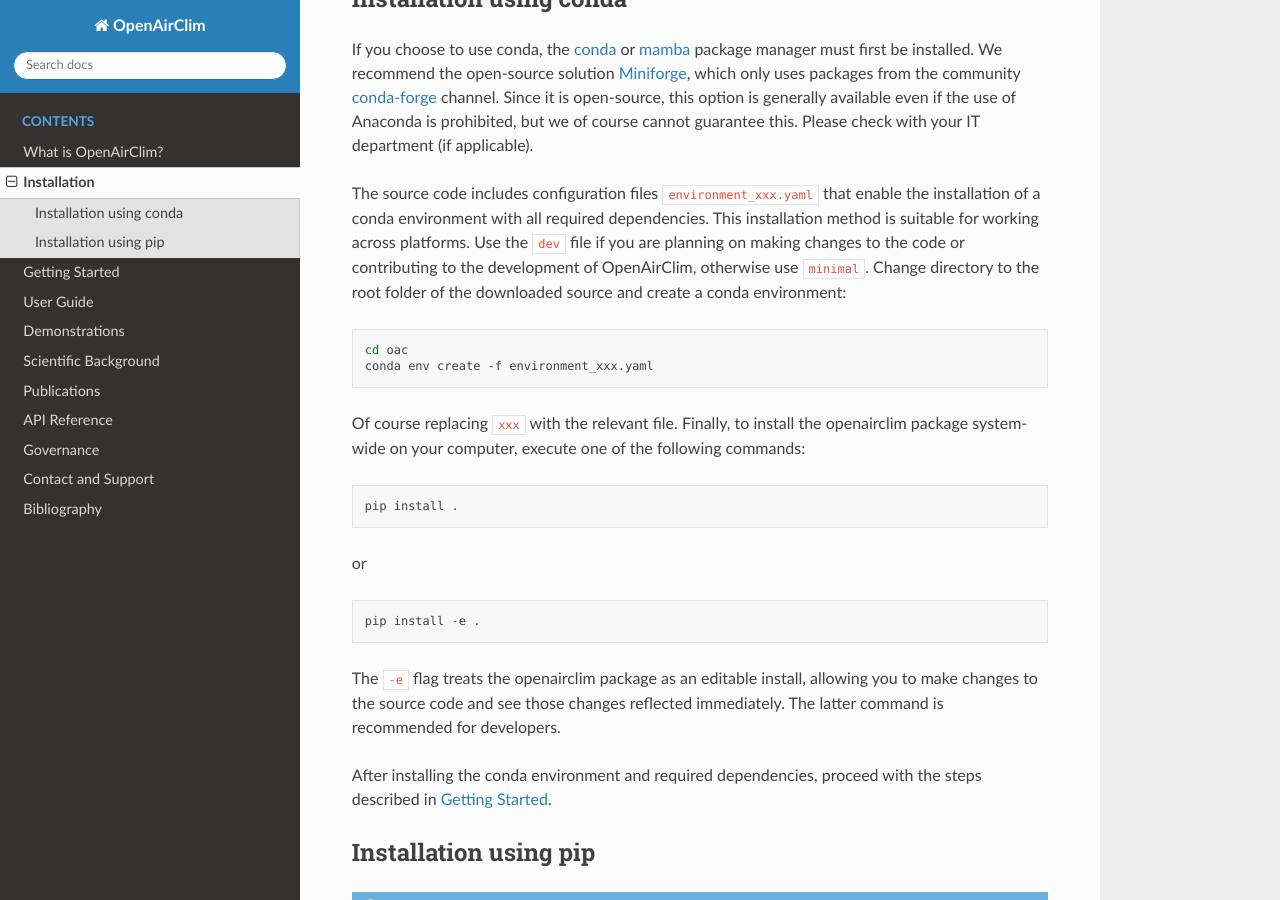
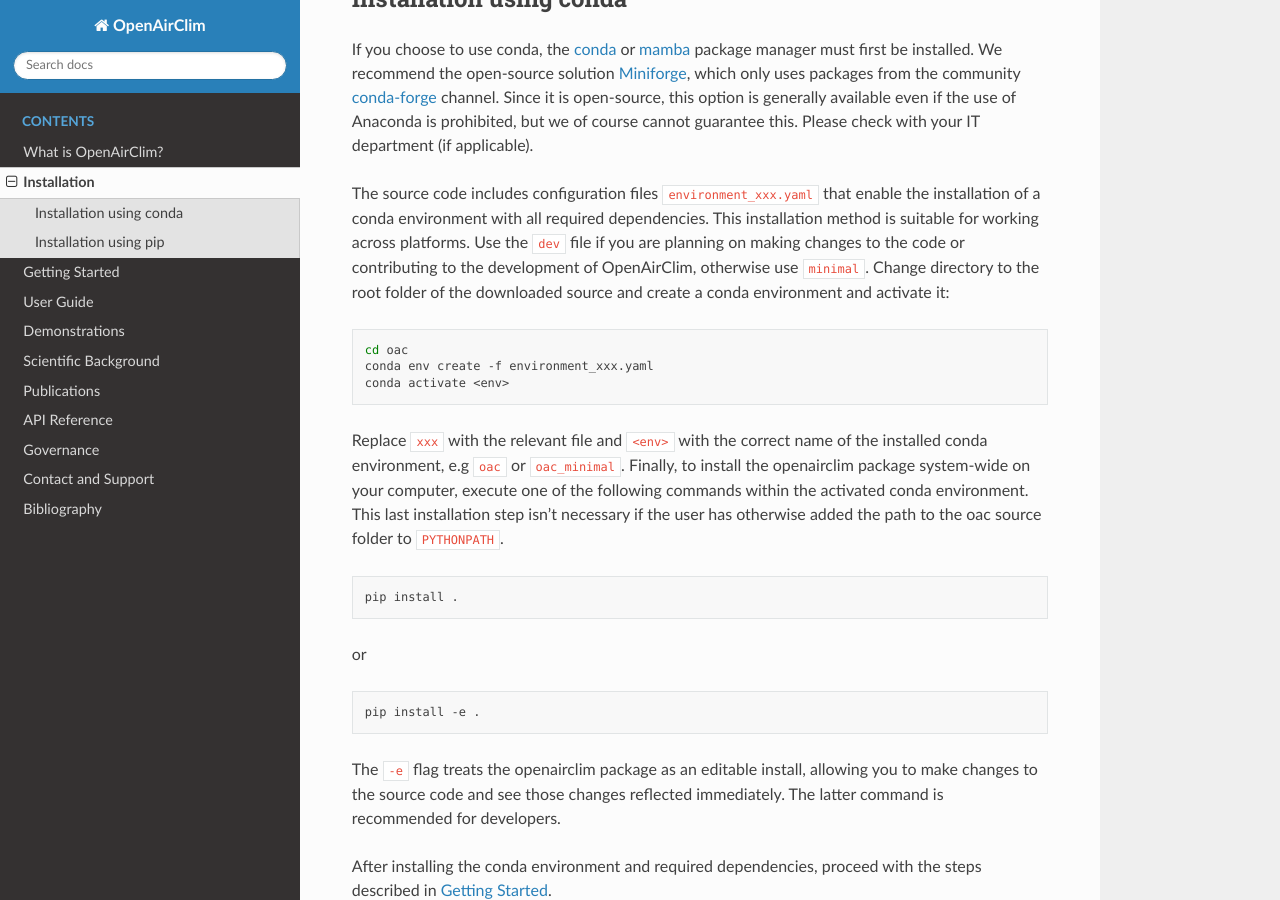
Before and after one commit to dlr-pa/oac, a Sphinx documentation site: the page built from docs/source/installation.rst, in a window 1280 px wide and 900 px high, scrolled down 514 px. Built offline with Sphinx 7.4.7 and the Read the Docs theme 3.1.0, drawn with Linux system fonts in a browser that asks for light colours.

Commit message:
Update README, installation.rst, and demos
Changes suggested from PR review regarding installation procedure: conda environment activated, pip command or alternative setting of PYTHONPATH.

```diff
--- a/docs/source/demos/01_norm/norm.rst
+++ b/docs/source/demos/01_norm/norm.rst
@@ -7,6 +7,7 @@
 
 Imports
 -------
+If the openairclim package cannot be imported, make sure that you have installed the package with pip or added the oac source folder to ``PYTHONPATH``.
 
 .. jupyter-execute::
 
--- a/docs/source/demos/02_scaling/scaling.rst
+++ b/docs/source/demos/02_scaling/scaling.rst
@@ -7,6 +7,7 @@
 
 Imports
 -------
+If the openairclim package cannot be imported, make sure that you have installed the package with pip or added the oac source folder to ``PYTHONPATH``.
 
 .. jupyter-execute::
 
--- a/docs/source/demos/03_multi_inv/multi_inv.rst
+++ b/docs/source/demos/03_multi_inv/multi_inv.rst
@@ -7,6 +7,7 @@
 
 Imports
 -------
+If the openairclim package cannot be imported, make sure that you have installed the package with pip or added the oac source folder to ``PYTHONPATH``.
 
 .. jupyter-execute::
 
--- a/docs/source/installation.rst
+++ b/docs/source/installation.rst
@@ -28,15 +28,17 @@
 The source code includes configuration files ``environment_xxx.yaml`` that enable the installation of a conda environment with all required dependencies.
 This installation method is suitable for working across platforms.
 Use the ``dev`` file if you are planning on making changes to the code or contributing to the development of OpenAirClim, otherwise use ``minimal``.
-Change directory to the root folder of the downloaded source and create a conda environment:
+Change directory to the root folder of the downloaded source and create a conda environment and activate it:
 
 .. code-block:: bash
 
     cd oac
     conda env create -f environment_xxx.yaml
+    conda activate <env>
 
-Of course replacing ``xxx`` with the relevant file.
-Finally, to install the openairclim package system-wide on your computer, execute one of the following commands:
+Replace ``xxx`` with the relevant file and ``<env>`` with the correct name of the installed conda environment, e.g ``oac`` or ``oac_minimal``.
+Finally, to install the openairclim package system-wide on your computer, execute one of the following commands within the activated conda environment.
+This last installation step isn't necessary if the user has otherwise added the path to the oac source folder to ``PYTHONPATH``.
 
 .. code-block:: bash
 
```
Also changed, not shown: README.md (+6 -3 lines).
